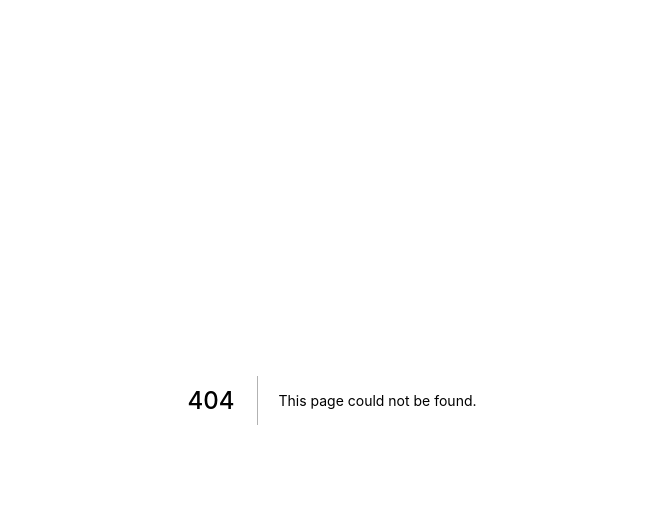
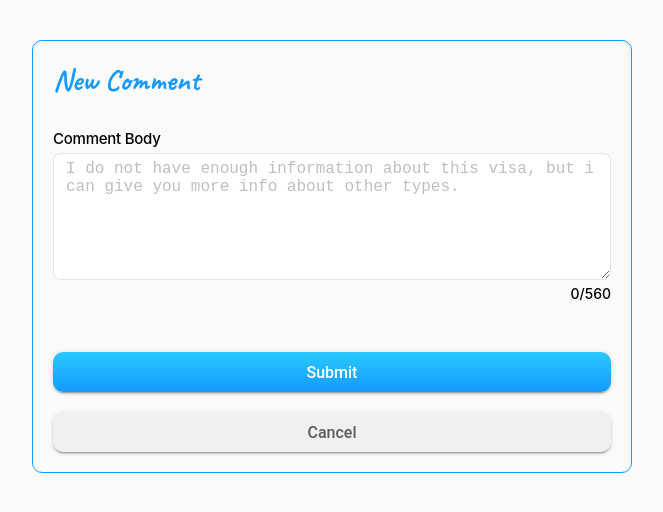
Before and after one commit to AhmedTohamy01/Egyptians-Abroad-Frontend, a Next.js app: page /comments/1/new in a window 1280 px wide. Before the commit this address had no page. Shown: the top 512 px of the page, without its empty margins (308-971 px from the left). Built offline with nearby package versions, Linux system fonts and the light colour scheme; sample sign-in values are in the browser's storage.

Commit message:
feat: add NeComment Page

```diff
--- /dev/null
+++ b/pages/comments/[id]/new.js
@@ -0,0 +1,330 @@
+import React, { useState, useEffect } from 'react'
+import Head from 'next/head'
+import PrivateRoute from '../../../custom-routes/PrivateRoute'
+import styled from 'styled-components'
+import Button from '@material-ui/core/Button'
+import Snackbar from '@material-ui/core/Snackbar'
+import SnackbarContent from '@material-ui/core/SnackbarContent'
+import axiosAPI from '../../../api/axiosAPI'
+import router from 'next/router'
+
+export default function NewCommentPage() {
+  const [body, setBody] = useState('')
+  const [error, setError] = useState('')
+  const [showErrorMessage, setShowErrorMessage] = useState(false)
+  const [bodyCharsNumber, setBodyCharsNumber] = useState(0)
+  const [validInfo, setValidInfo] = useState(true)
+
+  function isValidInfo() {
+    if (body.length > 0) {
+      setValidInfo(true)
+      return true
+    } else {
+      setValidInfo(false)
+      setError(`Please enter the required info !`)
+      setShowErrorMessage(true)
+    }
+  }
+
+  function handleCloseAlert() {
+    setShowErrorMessage(false)
+  }
+
+  function limitBodyInput(event) {
+    let text = event.target.value
+    setBodyCharsNumber(text.length)
+    if (text.length >= 560 && event.keyCode != 8) {
+      event.preventDefault()
+    }
+  }
+
+  async function handleSubmit(event) {
+    event.preventDefault()
+    isValidInfo()
+
+    if (isValidInfo()) {
+      try {
+        const postId = window.location.href.split('/')[4]
+        await axiosAPI.comment.addNewComment(postId, { body })
+        console.log('Comment Added sucessfully!')
+        router.replace(`/posts/${postId}`)
+      } catch (e) {
+        console.log(e)
+      }
+    }
+  }
+
+  function handleCancel(event) {
+    event.preventDefault()
+    const postId = window.location.href.split('/')[4]
+    router.replace(`/posts/${postId}`)
+  }
+
+  return (
+    <PrivateRoute>
+      <Head>
+        <title>Egyptians Abroad</title>
+        <meta charSet='utf-8' />
+        <meta
+          name='description'
+          content='website to connect egyptians abroad and answer their questions'
+        />
+        <meta name='viewport' content='initial-scale=1.0, width=device-width' />
+        <link rel='icon' href='/favicon.ico' />
+        <link rel='preconnect' href='https://fonts.gstatic.com' />
+        <link
+          href='https://fonts.googleapis.com/css2?family=Caveat:wght@400;700&display=swap'
+          rel='stylesheet'
+        />
+      </Head>
+      <PageWrapper>
+        <FixedWrapper>
+          <FormWrapper>
+            <FormBase onSubmit={handleSubmit}>
+              <PageTitle>New Comment</PageTitle>
+              <FieldWrapper>
+                <FieldLabel>Comment Body</FieldLabel>
+                <BodyInputWrapper>
+                  <BodyInput
+                    invalid={validInfo ? false : true}
+                    id='body'
+                    type='textarea'
+                    cols='40'
+                    name='body'
+                    placeholder='I do not have enough information about this visa, but i can give you more info about other types.'
+                    onChange={(event) => setBody(event.target.value)}
+                    onKeyDown={limitBodyInput}
+                  />
+                </BodyInputWrapper>
+                <CharsWrapper>
+                  <CharsNumber>{bodyCharsNumber}/560</CharsNumber>
+                </CharsWrapper>
+              </FieldWrapper>
+              <SubmitButtonWrapper>
+                <SubmitButton type='submit' variant='contained'>
+                  Submit
+                </SubmitButton>
+              </SubmitButtonWrapper>
+              <CancelButtonWrapper>
+                <CancelButton variant='contained' onClick={handleCancel}>
+                  Cancel
+                </CancelButton>
+              </CancelButtonWrapper>
+            </FormBase>
+          </FormWrapper>
+          <Snackbar
+            open={showErrorMessage}
+            autoHideDuration={2500}
+            onClose={handleCloseAlert}
+            anchorOrigin={{
+              vertical: 'top',
+              horizontal: 'center',
+            }}
+          >
+            <ErrorMessage message={error} />
+          </Snackbar>
+        </FixedWrapper>
+      </PageWrapper>
+    </PrivateRoute>
+  )
+}
+
+/*---> Styles <---*/
+export const PageWrapper = styled.div`
+  /* border: solid red; */
+  max-width: 600px;
+  margin: auto;
+  display: flex;
+  flex-direction: column;
+  margin-top: 20px;
+  min-height: calc((100vh) * 0.25);
+`
+
+export const PageTitle = styled.div`
+  /* border: 1px solid green; */
+  padding-bottom: 10px;
+  margin-bottom: 20px;
+  font-size: 30px;
+  font-family: 'Caveat', cursive;
+  font-weight: 700;
+  color: #1399ff;
+`
+
+export const FormBase = styled.form`
+  /* border: 1px solid red; */
+`
+
+export const FixedWrapper = styled.div`
+  /* border: 1px solid red; */
+  min-height: calc((100vh) * 0.8);
+  display: flex;
+  justify-content: center;
+`
+
+export const FormWrapper = styled.div`
+  border: 1px solid #1399ff;
+  width: 600px;
+  height: fit-content;
+  margin-right: auto;
+  margin-left: auto;
+  border-radius: 10px;
+  padding: 20px;
+  margin-top: 20px;
+  margin-bottom: 40px;
+
+  @media (max-width: 768px) {
+    width: 84%;
+  }
+`
+
+export const FieldWrapper = styled.div`
+  /* border: 1px solid yellow; */
+`
+
+export const FieldLabel = styled.p`
+  /* border: 1px solid red; */
+  font-size: 15px;
+  font-weight: 500;
+  letter-spacing: -0.25px;
+  margin-bottom: 5px;
+  margin-top: 16px;
+`
+
+export const BodyInputWrapper = styled.div`
+  /* border: 1px solid red; */
+  border: solid 1px rgba(0, 0, 0, 0.1);
+  border-radius: 8px;
+  width: 100%;
+  height: 127px;
+  background-color: white;
+`
+
+export const BodyInput = styled.textarea`
+  /* border: 1px solid red; */
+  border-radius: 8px;
+  border: none;
+  height: 125px;
+  max-height: 125px;
+  min-height: 125px;
+  box-sizing: border-box;
+  width: 100%;
+  font-size: 16px;
+  font-weight: 400;
+  padding: 6px 12px;
+  text-align: left;
+  outline: none !important;
+  max-width: 100%;
+  min-width: 100%;
+  background-color: white;
+  color: #495057;
+
+  ::placeholder {
+    color: #bebebe;
+  }
+
+  :focus {
+    border: 2px solid rgba(20, 155, 255, 0.5) !important;
+  }
+
+  border: ${(props) =>
+    props.invalid &&
+    `
+		1px solid red;
+		animation: shake 0.82s cubic-bezier(.36,.07,.19,.97) both;
+		transform: translate3d(0, 0, 0);
+		backface-visibility: hidden;
+		perspective: 1000px;
+
+		@keyframes shake {
+			10%, 90% {
+				transform: translate3d(-1px, 0, 0);
+			}
+
+			20%, 80% {
+				transform: translate3d(2px, 0, 0);
+			}
+
+			30%, 50%, 70% {
+				transform: translate3d(-4px, 0, 0);
+			}
+
+			40%, 60% {
+				transform: translate3d(4px, 0, 0);
+			}
+		}
+	`};
+`
+
+export const CharsWrapper = styled.div`
+  /* border: 1px solid red; */
+  text-align: right;
+  width: 100%;
+  margin-top: 5px;
+  margin-bottom: 15px;
+
+  @media (max-width: 485px) {
+    width: 100%;
+  }
+`
+
+export const CharsNumber = styled.p`
+  /* border: 1px solid black; */
+  font-size: 14px;
+  font-weight: 500;
+`
+
+export const SubmitButtonWrapper = styled.div`
+  /* border: 1px solid yellow; */
+  margin-right: auto;
+  margin-left: auto;
+  margin-top: 30px;
+`
+
+export const SubmitButton = styled(Button)`
+  background: linear-gradient(to bottom, #2bc9ff, #1399ff 100%) !important;
+  width: 100% !important;
+  height: 40px !important;
+  padding: 0 12px !important;
+  border-radius: 10px !important;
+  text-transform: capitalize !important;
+  color: white !important;
+  font-size: 16px !important;
+  font-stretch: normal !important;
+  font-style: normal !important;
+  line-height: normal !important;
+  letter-spacing: normal !important;
+  margin-top: 20px !important;
+`
+
+export const CancelButtonWrapper = styled.div`
+  /* border: 1px solid yellow; */
+  margin-right: auto;
+  margin-left: auto;
+  margin-top: 20px;
+`
+
+export const CancelButton = styled(Button)`
+  background: #f0f0f0 !important;
+  width: 100% !important;
+  height: 40px !important;
+  padding: 0 12px !important;
+  border-radius: 10px !important;
+  text-transform: capitalize !important;
+  color: #5a5a5a !important;
+  font-size: 16px !important;
+  font-stretch: normal !important;
+  font-style: normal !important;
+  line-height: normal !important;
+  letter-spacing: normal !important;
+`
+export const ErrorMessage = styled(SnackbarContent)`
+  background: orange !important;
+  justify-content: center !important;
+  flex-grow: unset !important;
+  font-size: 16px !important;
+  text-align: center !important;
+
+  @media (max-width: 480px) {
+    width: 90% !important;
+  }
+`
```
